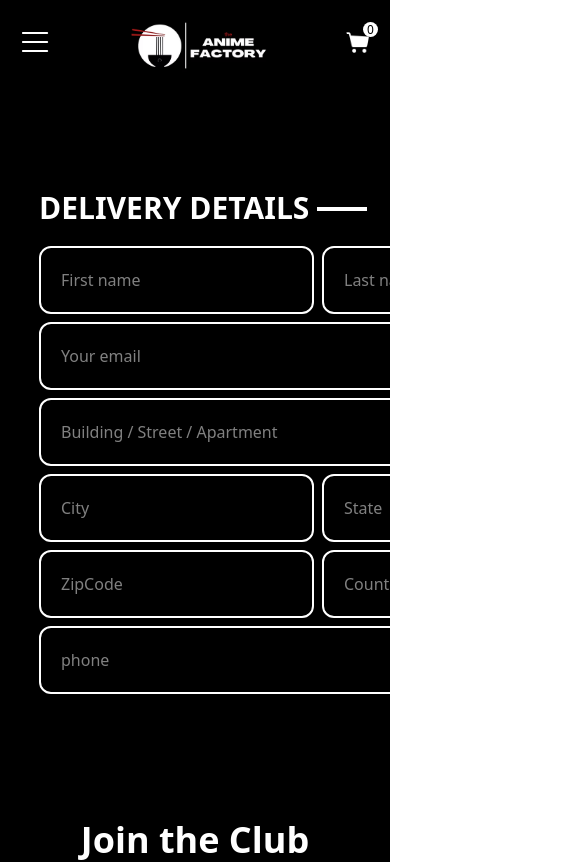
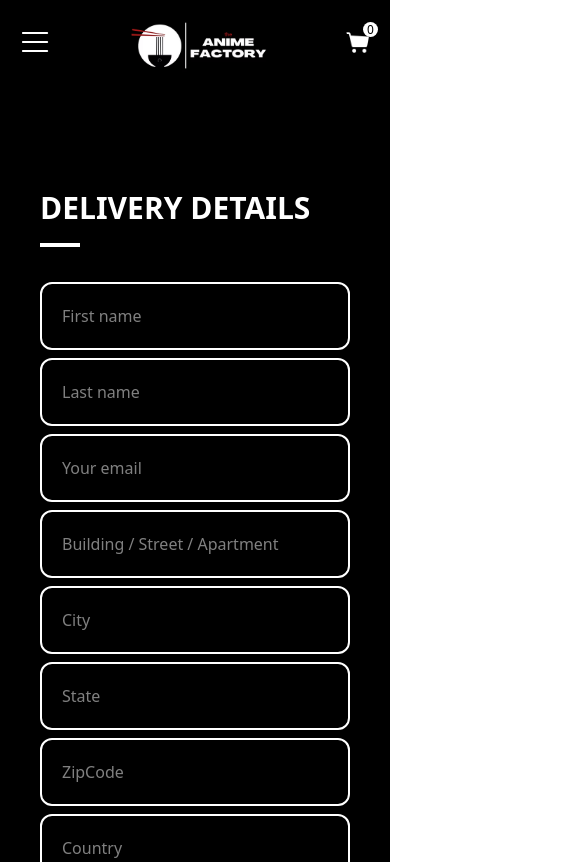
Before and after one commit to pshubh420/the-anime-factory, a React (Vite) app: page /place_order in a window 390 px wide. Shown: the top 862 px of the page, 585 px wide, since content can reach past the window. Built offline with nearby package versions, Linux system fonts and the light colour scheme.

Commit message:
new file:   components/ScrollTop.jsx 	modified:   pages/PlaceOrder.jsx 	modified:   src/App.jsx

```diff
--- /dev/null
+++ b/components/ScrollTop.jsx
@@ -0,0 +1,12 @@
+import React, { useEffect } from 'react'
+import { useLocation } from 'react-router-dom'
+
+const ScrollTop = () => {
+    const {pathname } = useLocation()
+    useEffect(()=>{
+            window.scrollTo(0,0)
+    },[pathname])
+  return null
+}
+
+export default ScrollTop
--- a/pages/PlaceOrder.jsx
+++ b/pages/PlaceOrder.jsx
@@ -8,26 +8,26 @@ const PlaceOrder = () => {
       <div className='h-[110px] bg-black' ></div>
       <div className='bg-black w-full' >
 
-        <div className=' w-[80%] m-auto flex  justify-between bg-black ' >
-          <div className='pt-20 ' >
-            <h3 className='text-white mb-5 text-3xl font-semibold ' >  DELIVERY DETAILS <div className='w-[50px] inline-block border-2 border-white mb-2 ' ></div> </h3>
-            <form action="submit" className='grid grid-col-2 gap-2 ' onSubmit={(e) => { e.preventDefault() }} >
+        <div className='  sm:w-[80%] sm:m-auto flex flex-wrap sm:flex-nowrap justify-between  bg-black ' >
+          <div className='pt-20 w-[100%] sm:w-auto px-10 sm:px-0 ' >
+            <h3 className='text-white mb-5 text-3xl font-semibold ' >  DELIVERY DETAILS <div className=' w-[40px] sm:w-[50px] inline-block border-2 border-white mb-2 ' ></div> </h3>
+            <form action="submit" className='grid grid-col-1 sm:grid-cols-2 gap-2  ' onSubmit={(e) => { e.preventDefault() }} >
               <input required type="text" placeholder='First name' className='p-5 text-white border-2 rounded-xl ' />
               <input required type="text" placeholder='Last name' className='p-5 text-white border-2 rounded-xl ' />
-              <input required type="text" placeholder='Your email' className='p-5 text-white border-2 col-span-2 rounded-xl ' />
-              <input required type="text" placeholder='Building / Street / Apartment' className='p-5 text-white border-2  rounded-xl col-span-2 ' />
+              <input required type="text" placeholder='Your email' className='p-5 text-white border-2 sm:col-span-2 rounded-xl ' />
+              <input required type="text" placeholder='Building / Street / Apartment' className='p-5 text-white border-2  rounded-xl sm:col-span-2 ' />
               <input required type="text" placeholder='City' className='p-5 text-white border-2 rounded-xl ' />
               <input required type="text" placeholder='State' className='p-5 text-white border-2 rounded-xl ' />
               <input required type="text" placeholder='ZipCode' className='p-5 text-white border-2 rounded-xl ' />
               <input required type="text" placeholder='Country' className='p-5 text-white border-2 rounded-xl ' />
-              <input required type="number" placeholder='phone' className='p-5 text-white border-2  rounded-xl col-span-2 ' />
+              <input required type="number" placeholder='phone' className='p-5 text-white border-2  rounded-xl sm:col-span-2 ' />
             </form>
           </div>
 
-          <div className='pt-20 w-[40%] ' >
+          <div className='pt-20 sm:w-[40%] w-[100%] px-10 sm:px-0 ' >
             <CartTotal />
             <h3 className='text-white mt-10 text-2xl font-semibold ' > PAYMENT METHOD <div className='w-[50px] inline-block border-2 border-white mb-2 ' ></div> </h3>
-            <div className='border-2 border-white p-2 w-[40%] mt-5 ' >
+            <div className='border-2 border-white p-2 sm:w-[40%] mt-5 ' >
               <label htmlFor="COD" className='text-white mr-5' >CASH ON DELIVERY</label>
               <input type="radio" id='COD' />
             </div>
--- a/src/App.jsx
+++ b/src/App.jsx
@@ -11,12 +11,14 @@ import Support from '../pages/Support'
 import CartPage from '../pages/CartPage'
 import ProductPage from '../pages/ProductPage'
 import PlaceOrder from '../pages/PlaceOrder'
+import ScrollTop from '../components/ScrollTop'
 
 function App() {
 
   return (
     <>
       <BrowserRouter>
+    <ScrollTop />
       <Loader />
       <Header />
       <Routes>
```
